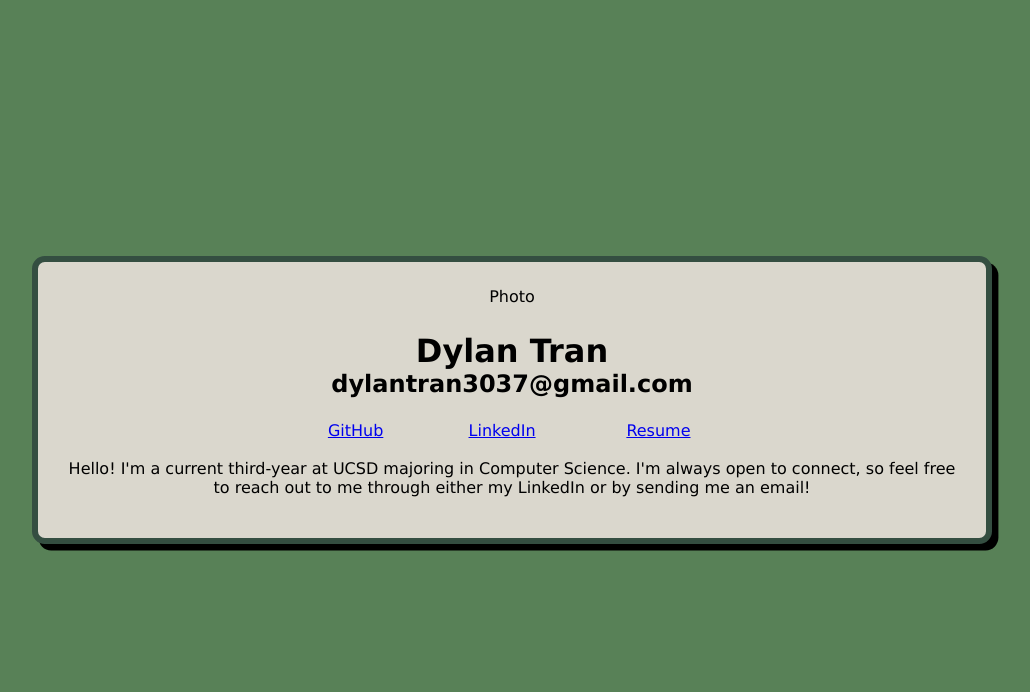
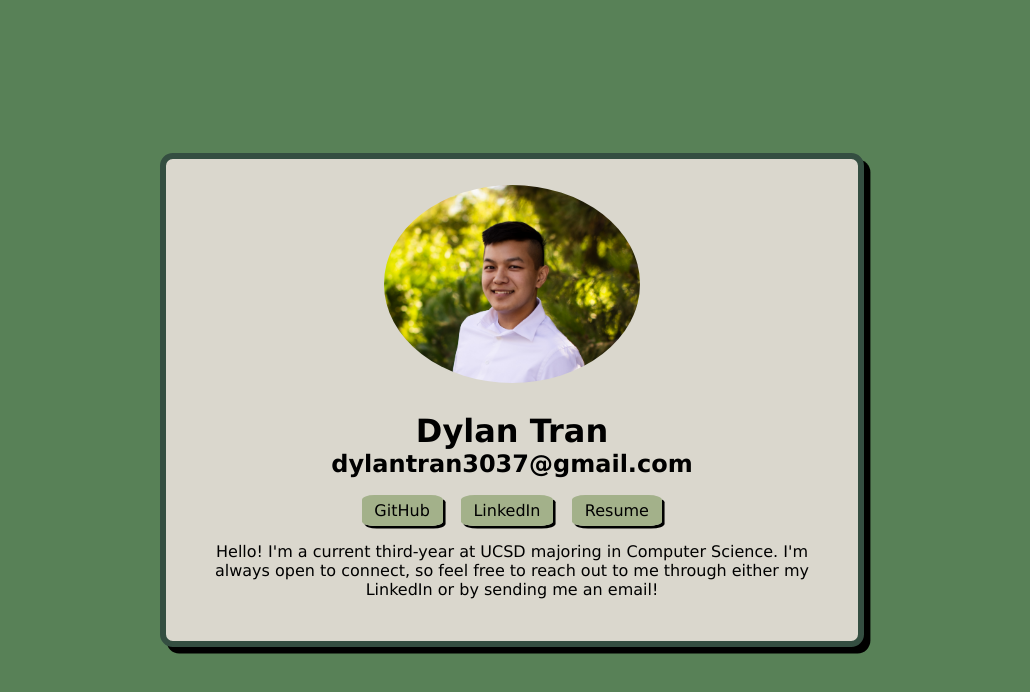
Before and after one commit to dylantrann/dylantrann.github.io, a plain HTML site: page index.html in a window 1280 px wide. Shown: the whole page, without its empty margins (128-1158 px from the left). Drawn offline with Linux system fonts and the light colour scheme.

Commit message:
images and buttons

```diff
--- a/index.css
+++ b/index.css
@@ -20,7 +20,7 @@ html {
 }
 
 body {
-    width: 70%;
+    width: 50%;
     margin: auto;
     padding: 2vw;
 
@@ -48,6 +48,30 @@ h2 {
 table {
     margin: auto;
     width: 50%;
+}
+
+a {
+    background-color: #A3B18A;
+    padding: 0.5vw 1vw;
+    border-radius: 15%;
+    border-color: #344e41;
+    box-shadow: 0.2vw 0.2vw;
+
+    text-decoration: none;
+    color: black;
+}
+
+a:hover {
+    background-color: #3A5A40;
+}
+
+img {
+    width: 20vw;
+    border-radius: 50%;
+}
+
+p {
+    margin-top: 1.5vw;;
 }
 
 /* WITH DIV */
--- a/index.html
+++ b/index.html
@@ -9,15 +9,15 @@
 
     <body>
         <div>
-            <a>Photo</a>
+            <img src="profile.jpg" alt="Dylan Tran">
             <h1>Dylan Tran</h1>
             <h2>dylantran3037@gmail.com</h2>
             <!-- <h3>Java • C/C++ • HTML/CSS/JavaScript</h3> -->
             <table>
                 <tr>
-                    <td><a href="https://github.com/dylantrann">GitHub</a></td>
-                    <td><a href="https://www.linkedin.com/in/dylanluongtran/">LinkedIn</a></td>
-                    <td><a href="RESUME.pdf">Resume</a></td>
+                    <td><a target="_blank" class="btn" href="https://github.com/dylantrann">GitHub</a></td>
+                    <td><a target="_blank" class="btn" href="https://www.linkedin.com/in/dylanluongtran/">LinkedIn</a></td>
+                    <td><a target="_blank" class="btn" href="RESUME.pdf">Resume</a></td>
                 </tr>
             </table>
         </div>
```
